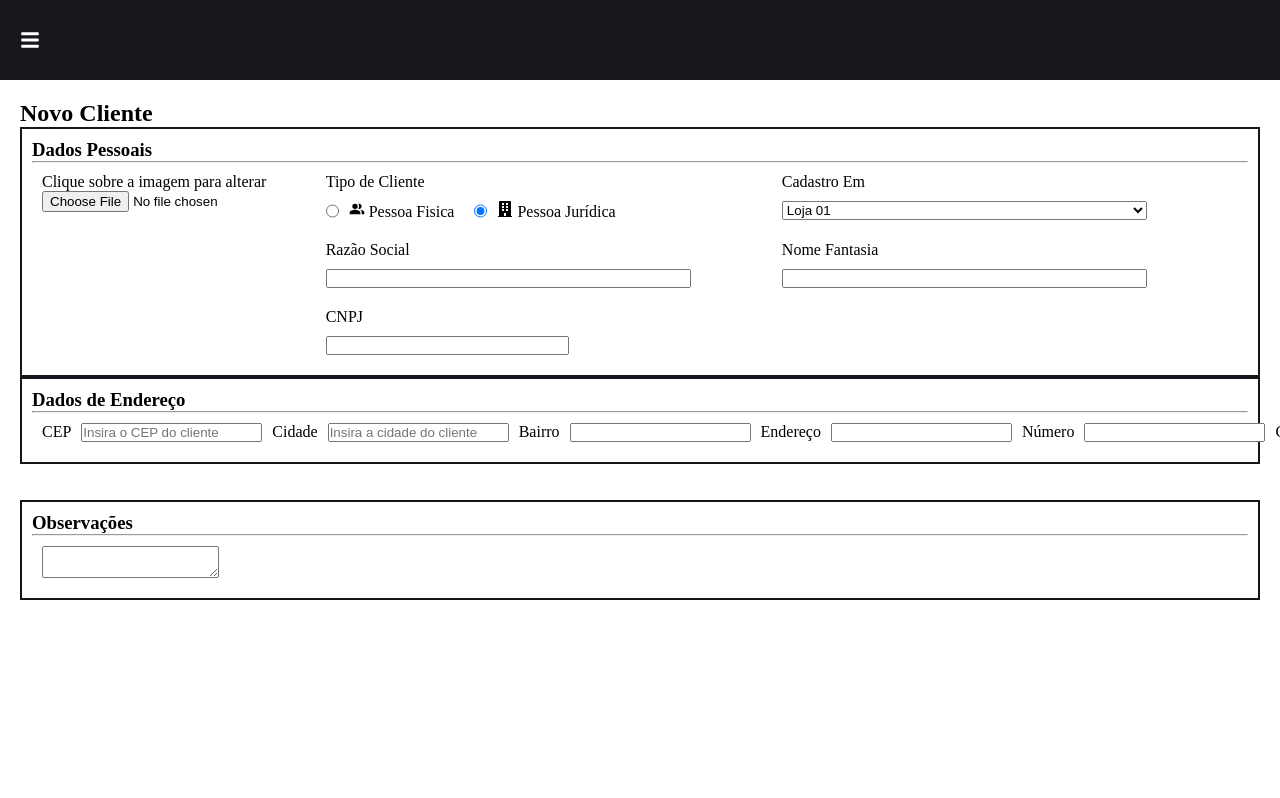
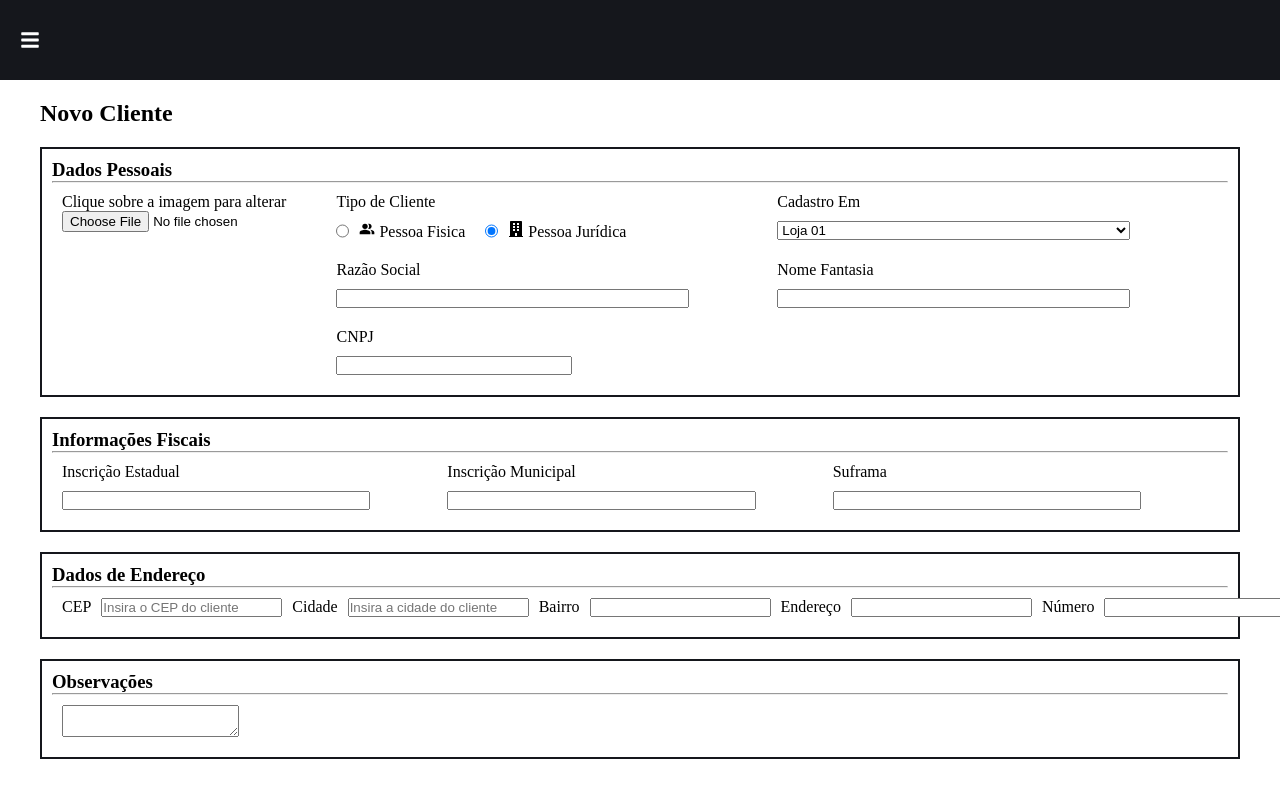
Before and after one commit to slicedcheese1/OticaCrud, a React (Vite) app: page /ClienteCadastro in a window 1280 px wide. Both pictures are taken after a click on the radio button "Pessoa Jurídica". Shown: the top 798 px of the page. Built offline with nearby package versions, Linux system fonts and the light colour scheme.

Commit message:
box adicional para pessoa juridica

```diff
--- a/src/App.css
+++ b/src/App.css
@@ -7,5 +7,6 @@ body {
 }
 
 .container{
-    padding: 2rem;
+    padding: 4rem;
+    padding-top: 2rem;
 }
--- a/src/App.jsx
+++ b/src/App.jsx
@@ -8,7 +8,7 @@ function App() {
     <>
 
     <Sidebar/>
-    <div className='Container'>
+    <div className='container'>
       <Outlet/>
     </div>
 
--- a/src/Componentes/ClienteRegistro/DadosEndereçoClienteRegistro.jsx
+++ b/src/Componentes/ClienteRegistro/DadosEndereçoClienteRegistro.jsx
@@ -46,8 +46,6 @@ function DadosEndereçoClienteRegistro() {
               />
         </form>
       </div>
-      <br/>
-      <br/>
       </>
     )
   }
--- a/src/Componentes/ClienteRegistro/DadosPessoaisClienteRegistro.css
+++ b/src/Componentes/ClienteRegistro/DadosPessoaisClienteRegistro.css
@@ -22,6 +22,9 @@
     width: 100%;
     padding: 1rem;
 }
+
+
+
 .formBox{
     padding: 1rem;
     display: flex;
--- a/src/Componentes/ClienteRegistro/DadosPessoaisClienteRegistro.jsx
+++ b/src/Componentes/ClienteRegistro/DadosPessoaisClienteRegistro.jsx
@@ -7,9 +7,19 @@ import { useState } from 'react';
 
 function DadosPessoaisClienteRegistro() {
   const [tipoCliente, setTipoCliente] = useState('pessoa-fisica'); // Initial state
+  const [cardVisible, setCardVisible] = useState(tipoCliente === 'pessoa-fisica')
 
   const handleTipoClienteChange = (event) => {
     setTipoCliente(event.target.value);
+
+    if (tipoCliente === 'pessoa-juridica') {
+      setCardVisible(true)
+
+    } else {
+      setCardVisible(false)
+    }
+    console.log(cardVisible)
+
   };
 
   return (
@@ -141,6 +151,34 @@ function DadosPessoaisClienteRegistro() {
       </form>
     </div>
 
+    {tipoCliente === 'pessoa-juridica' && (
+    <div className="card">
+      <h3>Informações Fiscais</h3>
+      <hr />
+
+      <form action="" className='formBox'>
+        <div className="gp1-box" >
+          <div className="gp3">
+              <div className='gp3-1 column-flex-box gap1'>
+                <label>Inscrição Estadual</label>
+                <input type="text" />
+              </div>
+
+              <div className='gp3-2 column-flex-box gap1'>
+                <label for="cpf" >Inscrição Municipal</label>
+                <input type="text" name='cpf' />
+              </div>
+
+              <div className='gp3-3 column-flex-box gap1'>
+                <label>Suframa</label>
+                <input type="text" />
+              </div>
+            </div>
+        </div>
+
+      </form>
+    </div>
+    )}
     </>
   )
   }
--- /dev/null
+++ b/src/Pages/ClienteCadastro.css
@@ -0,0 +1,5 @@
+.container2{
+  display: flex;
+  flex-direction: column;
+  gap: 2rem;
+}
--- a/src/Pages/ClienteCadastro.jsx
+++ b/src/Pages/ClienteCadastro.jsx
@@ -1,13 +1,13 @@
 import DadosEndereçoClienteRegistro from "../Componentes/ClienteRegistro/DadosEndereçoClienteRegistro"
 import DadosObservacoesClienteRegistro from "../Componentes/ClienteRegistro/DadosObservacoesClienteRegistro"
 import DadosPessoaisClienteRegistro from "../Componentes/ClienteRegistro/DadosPessoaisClienteRegistro"
-
+import './ClienteCadastro.css'
 
 function ClienteCadastro() {
 
     return (
       <>
-       <div className="container">
+       <div className="container2">
         <DadosPessoaisClienteRegistro/>
         <DadosEndereçoClienteRegistro/>
         <DadosObservacoesClienteRegistro/>
```
